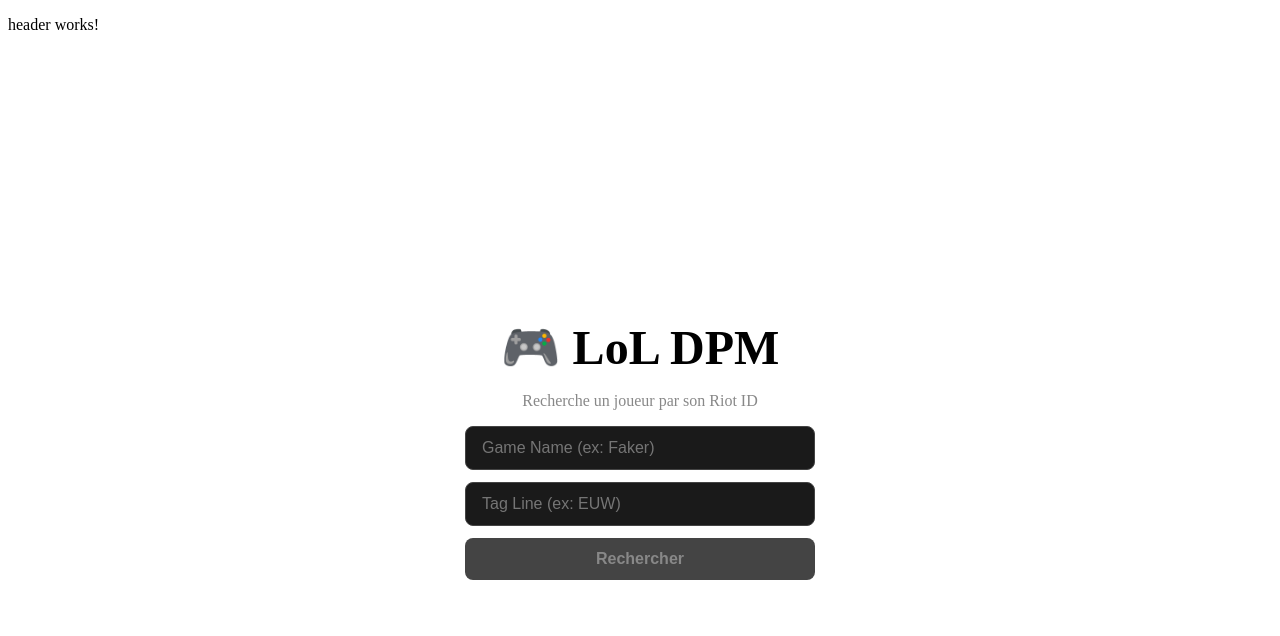
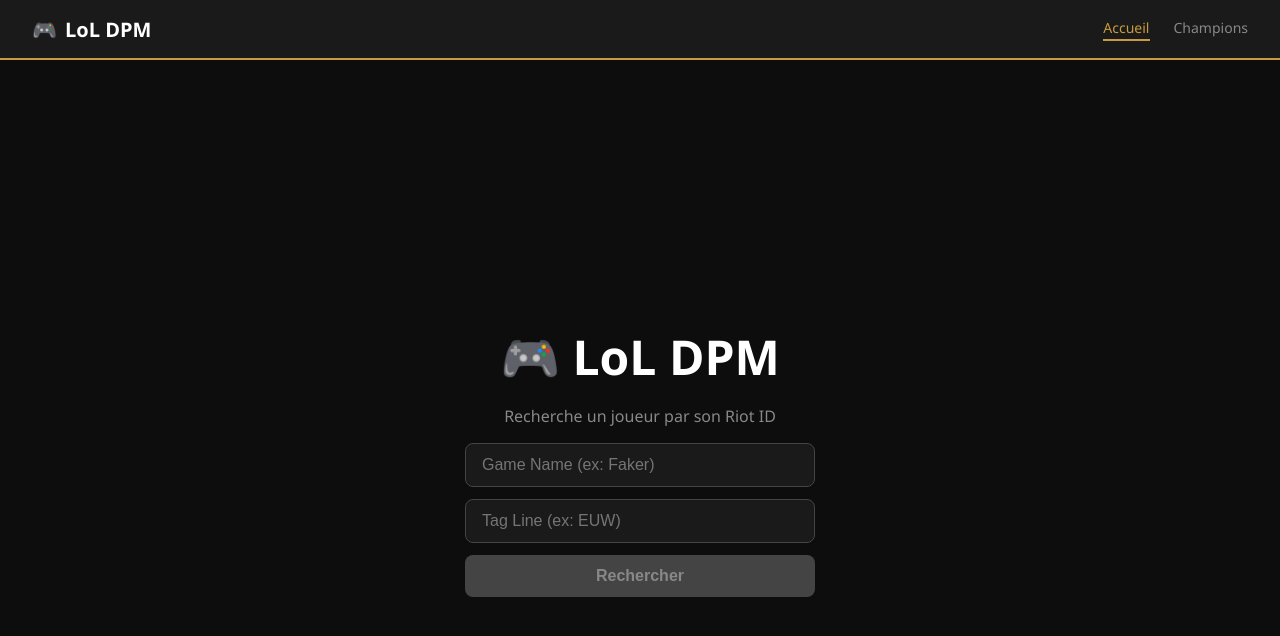
Before and after one commit to Staulk/LolDPM, an Angular app: page / in a window 1280 px wide. Shown: the top 636 px of the page. Built offline with nearby package versions, Linux system fonts and the light colour scheme.

Commit message:
Header : navigation avec logo, liens Accueil et Champions

```diff
--- a/src/app/components/header/header.css
+++ b/src/app/components/header/header.css
@@ -0,0 +1,53 @@
+.header {
+  display: flex;
+  align-items: center;
+  justify-content: space-between;
+  padding: 0 32px;
+  height: 60px;
+  background: #1a1a1a;
+  border-bottom: 2px solid #c89b3c;
+  position: sticky;
+  top: 0;
+  z-index: 100;
+}
+
+.header-logo {
+  font-size: 20px;
+  font-weight: bold;
+  color: #c89b3c;
+  cursor: pointer;
+  display: flex;
+  align-items: center;
+  gap: 8px;
+}
+
+.header-logo span {
+  color: white;
+}
+
+.header-logo:hover {
+  color: #e0b44a;
+}
+
+.header-nav {
+  display: flex;
+  gap: 24px;
+}
+
+.header-nav a {
+  color: #888;
+  text-decoration: none;
+  font-size: 14px;
+  font-weight: 500;
+  transition: color 0.2s;
+}
+
+.header-nav a:hover {
+  color: white;
+}
+
+.header-nav a.active {
+  color: #c89b3c;
+  border-bottom: 2px solid #c89b3c;
+  padding-bottom: 2px;
+}
--- a/src/app/components/header/header.html
+++ b/src/app/components/header/header.html
@@ -1 +1,14 @@
-<p>header works!</p>
+<header class="header">
+  <div class="header-logo" (click)="goHome()">
+    🎮 <span>LoL DPM</span>
+  </div>
+
+  <nav class="header-nav">
+    <a routerLink="/" routerLinkActive="active" [routerLinkActiveOptions]="{exact: true}">
+      Accueil
+    </a>
+    <a routerLink="/champions" routerLinkActive="active">
+      Champions
+    </a>
+  </nav>
+</header>
--- a/src/app/components/header/header.ts
+++ b/src/app/components/header/header.ts
@@ -1,9 +1,16 @@
-import { Component } from '@angular/core';
+import { Component, inject } from '@angular/core';
+import { Router, RouterLink, RouterLinkActive } from '@angular/router';
 
 @Component({
   selector: 'app-header',
-  imports: [],
+  imports: [RouterLink, RouterLinkActive],
   templateUrl: './header.html',
-  styleUrl: './header.css',
+  styleUrl: './header.css'
 })
-export class Header {}
+export class Header {
+  private router = inject(Router);
+
+  goHome() {
+    this.router.navigate(['/']);
+  }
+}
--- a/src/styles.css
+++ b/src/styles.css
@@ -1 +1,12 @@
 /* You can add global styles to this file, and also import other style files */
+* {
+  box-sizing: border-box;
+  margin: 0;
+  padding: 0;
+}
+
+body {
+  background-color: #0d0d0d;
+  color: white;
+  font-family: 'Segoe UI', Tahoma, Geneva, Verdana, sans-serif;
+}
```
